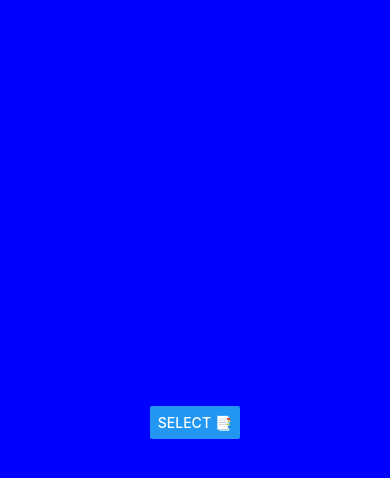
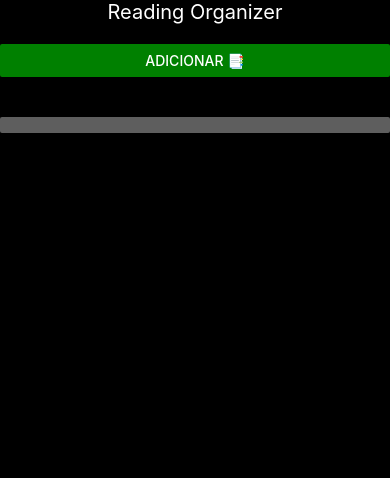
Before and after one commit to diieen/reading-organizer, a React Native app: screen / in a window 390 px wide. Shown: the top 478 px of the page. Built offline with nearby package versions, Linux system fonts and the light colour scheme.

Commit message:
created function choose and open file

```diff
--- a/package.json
+++ b/package.json
@@ -12,6 +12,8 @@
   "dependencies": {
     "expo": "~44.0.0",
     "expo-document-picker": "~10.1.3",
+    "expo-file-system": "~13.1.4",
+    "expo-intent-launcher": "~10.1.0",
     "expo-status-bar": "~1.2.0",
     "react": "17.0.1",
     "react-dom": "17.0.1",
--- a/src/screens/FirstScreen/index.tsx
+++ b/src/screens/FirstScreen/index.tsx
@@ -1,6 +1,8 @@
-import { Text, SafeAreaView, StatusBar, Button, Linking } from 'react-native';
+import { Text, SafeAreaView, StatusBar, Button, View } from 'react-native';
 import React, { useCallback, useState } from 'react';
 import * as DocumentPicker from 'expo-document-picker';
+import * as FileSystem from 'expo-file-system';
+import * as IntentLauncher from 'expo-intent-launcher';
 
 import { styles } from './style'
 
@@ -10,12 +12,23 @@ interface props {
 }
 
 export function FirstScreen() {
-    const [fileResponse, setFileResponse] = useState<props>({name: "", uri: ""});
+    const [fileResponse, setFileResponse] = useState<props>({ name: "", uri: "" });
+    const [uri, setUri] = useState<string>("");
+
+    const openFile = (file: string) => {
+        IntentLauncher.startActivityAsync('android.intent.action.VIEW', {
+            data: file,
+            flags: 1,
+        });
+    }
 
     const handleDocumentSelection = useCallback(async () => {
         try {
-            const response : any = await DocumentPicker.getDocumentAsync({
+            const response: any = await DocumentPicker.getDocumentAsync({
                 type: 'application/pdf',
+            });
+            FileSystem.getContentUriAsync(response.uri).then(cUri => {
+                setUri(cUri);
             });
             setFileResponse(response);
         } catch (err) {
@@ -26,11 +39,16 @@ export function FirstScreen() {
     return (
         <SafeAreaView style={styles.container}>
             <StatusBar barStyle={'dark-content'} />
-            <Text onPress={() => Linking.openURL(fileResponse.uri)}>
+            <Text style={styles.titleSelectFiles}>Reading Organizer</Text>
+            <Text onPress={() => openFile(uri)}>
                 {fileResponse.name}
             </Text>
 
-            <Button title="Select 📑" onPress={handleDocumentSelection} />
+            <Button title="Adicionar 📑" color="green" onPress={handleDocumentSelection} />
+
+            <View style={styles.filesBox}>
+                <Button title={fileResponse.name} color="#5e5e5e" onPress={() => openFile(uri)} />
+            </View>
         </SafeAreaView>
     );
 }
--- a/src/screens/FirstScreen/style.ts
+++ b/src/screens/FirstScreen/style.ts
@@ -3,9 +3,8 @@ import { StyleSheet } from "react-native";
 export const styles = StyleSheet.create({
     container: {
         flex: 1,
-        backgroundColor: "blue",
-        alignItems: "center",
-        justifyContent: "center",
+        backgroundColor: "black",
+        padding: 30
     },
 
     input: {
@@ -14,5 +13,17 @@ export const styles = StyleSheet.create({
         borderColor: "gray",
         borderBottomWidth: 1,
         padding: 10,
+    },
+
+    titleSelectFiles: {
+        fontSize: 20,
+        color: "white",
+        marginBottom: 20,
+        textAlign: "center"
+    },
+
+    filesBox: {
+        flex: 1,
+        marginTop: 40
     }
 })
```
Also changed, not shown: 1 other file (tests, documents, lock files or other folders).
